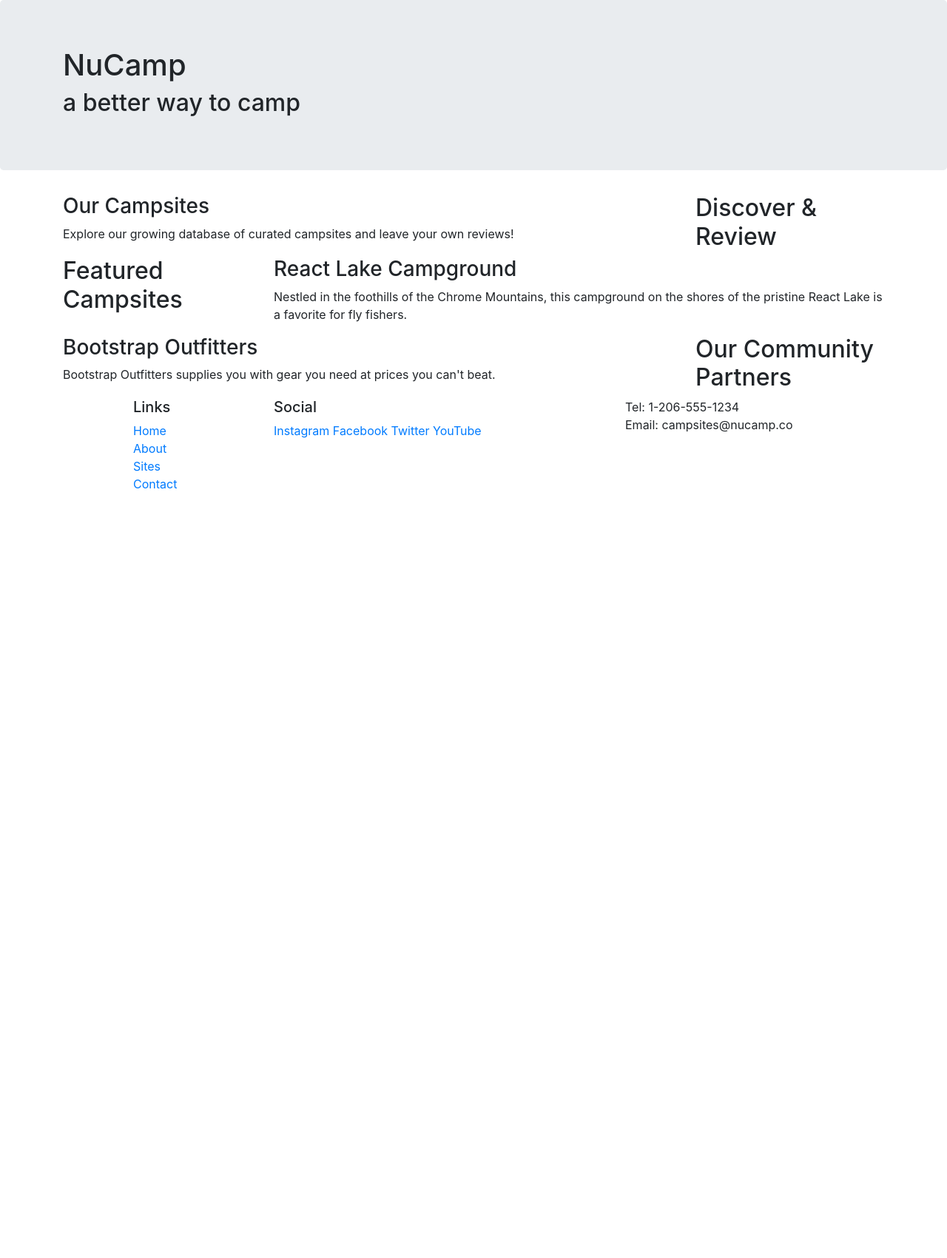
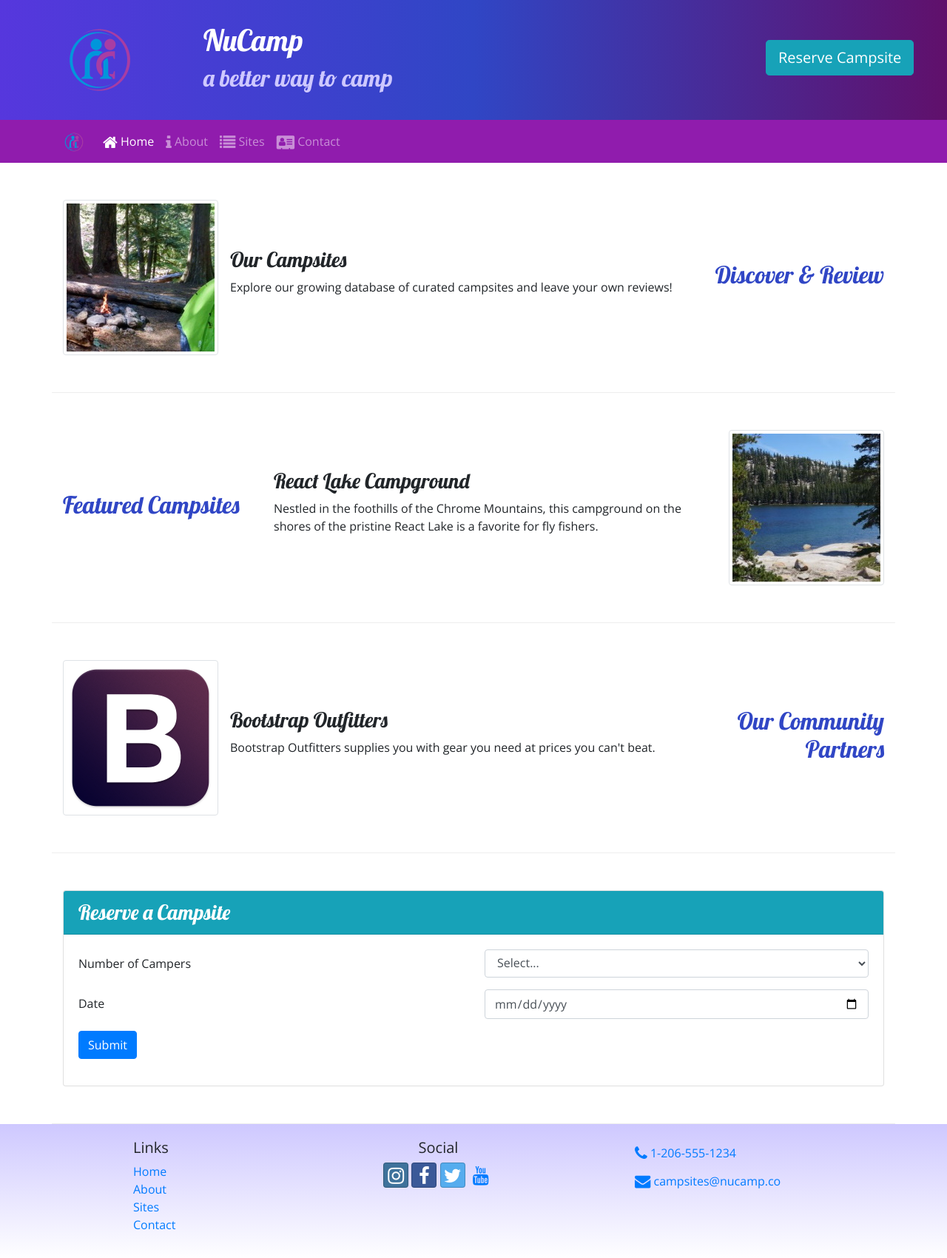
Before and after one commit to jaycee108/bootstrap-workshop, a website: page index.html in a window 1280 px wide. Shown: the whole page at 74% size. Before the commit the page ends 800 px from the top, so only its background shows below. Drawn offline with nearby package versions, Linux system fonts and the light colour scheme.

Commit message:
Bootstrap Week 2 Assignment

```diff
--- /dev/null
+++ b/css/styles.css
@@ -0,0 +1,41 @@
+body {
+    font-family: "Open Sans", sans-serif;
+}
+
+h1, h2, h3 {
+    font-family: "Lobster", cursive;
+}
+
+h2 {
+    color: #3046C5;
+}
+
+header h2 {
+    color: #CEC8FF;
+}
+
+.site-footer {
+    background-image: linear-gradient(#CEC8FF, white);
+    padding: 20px 0;
+}
+
+.jumbotron {
+    margin: 0;
+    padding: 30px;
+    background-image: linear-gradient(to right, #5637DD, #3046C5, #60106B);
+    color: white;
+}
+
+.row-content {
+    padding: 50px 0;
+    border-bottom: 1px ridge;
+    min-height: 200px;
+}
+
+.navbar {
+    background-color: #901CAD;
+}
+
+#quote {
+    padding: 0 0 0 20px;
+}
--- a/index.html
+++ b/index.html
@@ -9,76 +9,156 @@
     <!-- Bootstrap CSS -->
     <link rel="stylesheet" href="node_modules/bootstrap/dist/css/bootstrap.min.css" />
 
+    <!--Additional CSS must be placed after Bootstrap CSS-->
+    <link rel="stylesheet" href="node_modules/font-awesome/css/font-awesome.min.css" />
+    <link rel="stylesheet" href="node_modules/bootstrap-social/bootstrap-social.css" />
+    <link rel="stylesheet" href="https://fonts.googleapis.com/css?family=Lobster|Open+Sans" />
+    <link rel="stylesheet" href="css/styles.css"/>
     <title>NuCamp: A Better Way To Camp</title>
 </head>
 
 <body>
-
-    <header class="jumbotron">
+    <header class="jumbotron jumbotron-fluid">
         <div class="container">
             <div class="row">
+                <div class="col-4 col-sm-3 col-md-2 align-self-center">
+                    <img src="img/logo.png" class="img-fluid" />
+                </div>
                 <div class="col">
                     <h1> NuCamp </h1>
                     <h2> a better way to camp </h2>
+                </div>
+                <div class="col-12 col-md-4 col-xl-2">
+                    <a href="#reserveForm"><button type="button" class="btn btn-info btn-lg mt-4">Reserve Campsite</button></a>
                 </div>
             </div>
         </div>
     </header>
 
+    <nav class="navbar navbar-expand-sm navbar-dark sticky-top">
+        <div class="container">
+            <a class="navbar-brand" href="#"><img src="img/logo.png" height="30" width="30" /></a><button class="navbar-toggler" type="button"
+            data-toggle="collapse" data-target="#nucampNavbar">
+                <span class="navbar-toggler-icon"></span>
+            </button>
+            <div class="collapse navbar-collapse" id="nucampNavbar">
+                <ul class="navbar-nav">
+                    <li class="nav-item active"><a class="nav-link" href="#"><i class="fa fa-home fa-lg"></i> Home</a></li>
+                    <li class="nav-item"><a class="nav-link" href="aboutus.html"><i class="fa fa-info fa-lg"></i> About</a></li>
+                    <li class="nav-item"><a class="nav-link" href="#"><i class="fa fa-list fa-lg"></i> Sites</a></li>
+                    <li class="nav-item"><a class="nav-link" href="contactus.html"><i class="fa fa-address-card fa-lg"></i> Contact</a></li>
+                </ul>
+            </div>
+        </div>
+    </nav>
+
     <div class="container">
-        <div class="row">
+        <div class="row row-content align-items-center">
             <div class="col-sm-4 order-sm-last col-md-3">
-                <h2>Discover & Review</h2>
+                <h2 class="text-sm-right">Discover & Review</h2>
             </div>
-             <div class="col">
-                <h3>Our Campsites</h3>
-                <p>Explore our growing database of curated campsites and leave your own reviews!</p>
+            <div class="col">
+                <div class="media">
+                    <img class="d-flex mr-3 img-thumbnail" src="img/breadcrumb-trail-thumb.jpg" alt="Breadcrumb Trail thumbnail" />
+                    <div class="media-body align-self-center">
+                    <h3>Our Campsites</h3>
+                        <p class="d-none d-sm-block">Explore our growing database of curated campsites and leave your own reviews!</p>
+                    </div>
+                </div>
             </div>
         </div>
 
-        <div class="row">
+
+        <div class="row row-content align-items-center">
             <div class="col-sm-4 col-md-3">
-                <h2>Featured Campsites</h2>
+                <h2 class="text-sm-left">Featured Campsites</h2>
             </div>
             <div class="col">
-                <h3>React Lake Campground</h3>
-                <p>Nestled in the foothills of the Chrome Mountains, this campground on the shores of the pristine React Lake is a favorite for fly fishers.</p>
+                <div class="media">
+                    <div class="media-body align-self-center">
+                        <h3>React Lake Campground</h3>
+                        <p class="d-none d-sm-block">Nestled in the foothills of the Chrome Mountains, this campground on the shores of the pristine React Lake is a favorite for fly fishers.</p>
+                    </div>
+                    <img class="d-flex ml-3 img-thumbnail" src="img/react-lake-thumb.jpg" alt="React Lake Campground" />
+                </div>
             </div>
         </div>
 
-        <div class="row">
+        <div class="row row-content align-items-center">
             <div class="col-sm-4 order-sm-last col-md-3">
-                <h2>Our Community Partners</h2>
+                <h2 class="text-sm-right">Our Community Partners</h2>
             </div>
             <div class="col">
-                <h3>Bootstrap Outfitters</h3>
-                <p>Bootstrap Outfitters supplies you with gear you need at prices you can't beat.</p>
+                <div class="media">
+                    <img class="d-flex mr-3 img-thumbnail" src="img/bootstrap-thumb.png" alt="Bootstrap Outfitters" />
+                    <div class="media-body align-self-center">
+                        <h3>Bootstrap Outfitters</h3>
+                        <p class="d-none d-sm-block">Bootstrap Outfitters supplies you with gear you need at prices you can't beat.</p>
+                    </div>
+                </div>
+            </div>
+        </div>
+
+        <div class="row row-content align-items-center">
+            <div class="col col-sm-12 mx-auto">
+                <div class="card">
+                    <h3 class="card-header bg-info text-white">Reserve a Campsite</h3>
+                    <div class="card-body">
+                        <form id="reserveForm">
+                            <div class="form-group row">
+                                <label class="col-sm-6 col-form-label">Number of Campers</label>
+                                <div class="col">
+                                    <select name="numCampers" id="numCampers" class="form-control">
+                                        <option selected>Select...</option>
+                                        <option value="1">1</option>
+                                        <option value="2">2</option>
+                                        <option value="3">3</option>
+                                        <option value="4">4</option>
+                                        <option value="5">5</option>
+                                        <option value="6">6</option>
+                                    </select>
+                                </div>
+                            </div>
+                            <div class="form-group row">
+                                <label class="col-sm-6 col-form-label">Date</label>
+                                <div class="col">
+                                    <input type="date" class="form-control" id="date" name="date"placeholder="mm/dd/yyyy" />
+                                </div>
+                            </div>
+                            <div class="form-group row">
+                                <div class="col">
+                                        <button type="button" class="btn btn-primary">Submit</button>
+                                </div>
+                            </div>
+                        </form>
+                    </div>
+                </div>
             </div>
         </div>
     </div>
 
-    <footer>
+    <footer class="site-footer">
         <div class="container">
             <div class="row">
                 <div class="col-4 col-sm-2 offset-1">
                     <h5>Links</h5>
                     <ul class="list-unstyled">
                         <li><a href="#">Home</a></li>
-                        <li><a href="#">About</a></li>
+                        <li><a href="aboutus.html">About</a></li>
                         <li><a href="#">Sites</a></li>
-                        <li><a href="#">Contact</a></li>
+                        <li><a href="contactus.html">Contact</a></li>
                     </ul>
                 </div>
-                <div class="col-6 col-sm-5">
+                <div class="col-6 col-sm-5 text-center">
                     <h5>Social</h5>
-                    <a href="http://instagram.com/">Instagram</a>
-                    <a href="http://facebook.com/">Facebook</a>
-                    <a href="http://twitter.com/">Twitter</a>
-                    <a href="http://youtube.com/">YouTube</a>
+                    <a class="btn btn-social-icon btn-instagram" href="http://instagram.com/"><i class="fa fa-instagram"></i></a>
+                    <a class="btn btn-social-icon btn-facebook" href="http://facebook.com/"><i class="fa fa-facebook"></i></a>
+                    <a class="btn btn-social-icon btn-twitter" href="http://twitter.com/"><i class="fa fa-twitter"></i></a>
+                    <a class="btn btn-social-icon btn-youtube" href="http://youtube.com/"><i class="fa fa-youtube"></i></a>
                 </div>
                 <div class="col-sm-4">
-                    Tel: 1-206-555-1234<br />
-                    Email: campsites@nucamp.co
+                    <a role="button" class="btn btn-link" href="tel:+12065551234"><i class="fa fa-phone fa-lg text-primary"></i> 1-206-555-1234</a><br />
+                    <a role="button" class="btn btn-link" href="mailto:campsites@nucamp.co"><i class="fa fa-envelope fa-lg text-primary"></i> campsites@nucamp.co</a>
                 </div>
             </div>
         </div>
--- a/package.json
+++ b/package.json
@@ -15,6 +15,8 @@
   },
   "dependencies": {
     "bootstrap": "^4.0.0",
+    "bootstrap-social": "^5.1.1",
+    "font-awesome": "^4.7.0",
     "jquery": "^3.3.1",
     "popper.js": "^1.12.9"
   }
```
Also changed, not shown: aboutus.html (added, +187 -0 lines), contactus.html (added, +183 -0 lines), bootstrap.min.css (added), img/bootstrap-thumb.png (added), img/breadcrumb-trail-thumb.jpg (added), img/breadcrumb-trail.jpg (added), img/chrome-river-thumb.jpg (added), img/chrome-river.jpg (added), img/logo.png (added), img/react-lake-thumb.jpg (added), img/react-lake.jpg (added), 3 other files.
